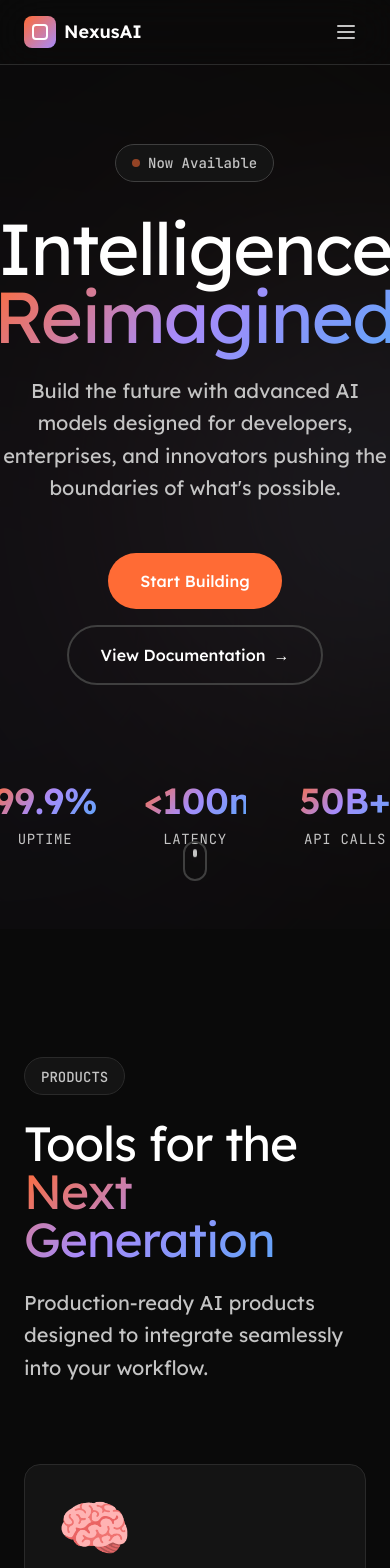
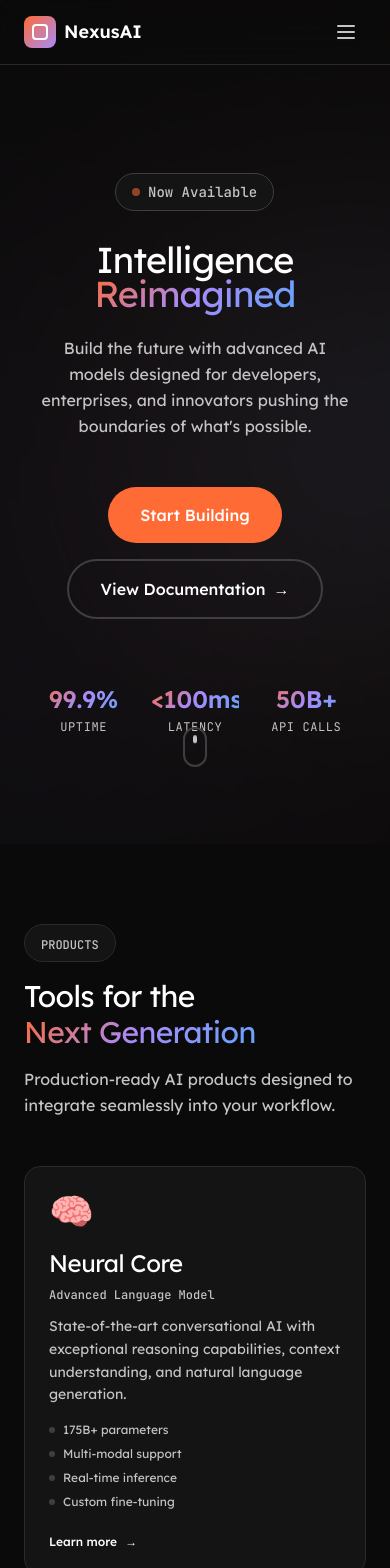
Before and after one commit to vtp772002/my-turborepo, a Next.js app in the folder apps/web/: page / in a window 390 px wide. Shown: the top 1568 px of the page. Built offline with nearby package versions, Linux system fonts and the light colour scheme.

Commit message:
Refactor landing page components for improved responsiveness and styling consistency

```diff
--- a/apps/web/components/landing/HeroSection.tsx
+++ b/apps/web/components/landing/HeroSection.tsx
@@ -43,7 +43,7 @@ export function HeroSection() {
 
         {/* Main heading */}
         <h1
-          className={`text-7xl md:text-8xl lg:text-9xl mb-6 leading-[0.95] tracking-tight text-[var(--color-text-primary)] ${
+          className={`text-4xl sm:text-5xl md:text-7xl lg:text-8xl xl:text-9xl mb-6 leading-[0.95] tracking-tight text-[var(--color-text-primary)] ${
             mounted ? 'animate-fade-in-up stagger-1' : 'opacity-0'
           }`}
         >
@@ -54,7 +54,7 @@ export function HeroSection() {
 
         {/* Subheading */}
         <p
-          className={`text-xl md:text-2xl text-[var(--color-text-secondary)] max-w-3xl mx-auto mb-12 leading-relaxed ${
+          className={`text-base sm:text-lg md:text-xl lg:text-2xl text-[var(--color-text-secondary)] max-w-3xl mx-auto mb-12 leading-relaxed px-4 ${
             mounted ? 'animate-fade-in-up stagger-2' : 'opacity-0'
           }`}
         >
@@ -81,7 +81,7 @@ export function HeroSection() {
 
         {/* Stats */}
         <div
-          className={`mt-24 grid grid-cols-3 gap-12 max-w-3xl mx-auto ${
+          className={`mt-16 sm:mt-20 md:mt-24 grid grid-cols-3 gap-6 sm:gap-8 md:gap-12 max-w-3xl mx-auto px-4 ${
             mounted ? 'animate-fade-in-up stagger-4' : 'opacity-0'
           }`}
         >
@@ -91,10 +91,10 @@ export function HeroSection() {
             { value: '50B+', label: 'API Calls' },
           ].map((stat, i) => (
             <div key={i} className="text-center">
-              <div className="text-4xl md:text-5xl font-instrument mb-2 gradient-text font-semibold">
+              <div className="text-2xl sm:text-3xl md:text-4xl lg:text-5xl font-instrument mb-1 sm:mb-2 gradient-text font-semibold">
                 {stat.value}
               </div>
-              <div className="text-sm text-[var(--color-text-secondary)] font-mono uppercase tracking-wider">
+              <div className="text-xs sm:text-sm text-[var(--color-text-secondary)] font-mono uppercase tracking-wider">
                 {stat.label}
               </div>
             </div>
--- a/apps/web/components/landing/ProductsSection.tsx
+++ b/apps/web/components/landing/ProductsSection.tsx
@@ -57,29 +57,29 @@ export function ProductsSection() {
   const [hoveredIndex, setHoveredIndex] = useState<number | null>(null);
 
   return (
-    <section id="products" className="relative py-32 px-6">
+    <section id="products" className="relative py-20 sm:py-24 md:py-32 px-6">
       <div className="max-w-[1280px] mx-auto">
         {/* Section header */}
-        <div className="mb-20">
-          <div className="inline-block px-4 py-1.5 rounded-full border border-[var(--color-border)] bg-[var(--color-bg-secondary)] mb-6">
-            <span className="text-sm font-mono text-[var(--color-text-secondary)] font-medium">PRODUCTS</span>
+        <div className="mb-12 sm:mb-16 md:mb-20">
+          <div className="inline-block px-4 py-1.5 rounded-full border border-[var(--color-border)] bg-[var(--color-bg-secondary)] mb-4 sm:mb-6">
+            <span className="text-xs sm:text-sm font-mono text-[var(--color-text-secondary)] font-medium">PRODUCTS</span>
           </div>
-          <h2 className="text-5xl md:text-7xl mb-6 max-w-3xl text-[var(--color-text-primary)]">
+          <h2 className="text-3xl sm:text-4xl md:text-5xl lg:text-6xl xl:text-7xl mb-4 sm:mb-6 max-w-3xl text-[var(--color-text-primary)]">
             Tools for the
             <br />
             <span className="gradient-text">Next Generation</span>
           </h2>
-          <p className="text-xl text-[var(--color-text-secondary)] max-w-2xl leading-relaxed">
+          <p className="text-base sm:text-lg md:text-xl text-[var(--color-text-secondary)] max-w-2xl leading-relaxed">
             Production-ready AI products designed to integrate seamlessly into your workflow.
           </p>
         </div>
 
         {/* Product cards grid */}
-        <div className="grid md:grid-cols-2 lg:grid-cols-3 gap-6">
+        <div className="grid sm:grid-cols-2 lg:grid-cols-3 gap-4 sm:gap-6">
           {products.map((product, index) => (
             <div
               key={index}
-              className="group relative p-8 border border-[var(--color-border)] rounded-2xl bg-[var(--color-bg-secondary)] backdrop-blur-sm hover:border-[var(--color-border-light)] transition-all duration-500 overflow-hidden"
+              className="group relative p-6 sm:p-8 border border-[var(--color-border)] rounded-2xl bg-[var(--color-bg-secondary)] backdrop-blur-sm hover:border-[var(--color-border-light)] transition-all duration-500 overflow-hidden"
               onMouseEnter={() => setHoveredIndex(index)}
               onMouseLeave={() => setHoveredIndex(null)}
             >
@@ -93,18 +93,18 @@ export function ProductsSection() {
 
               <div className="relative">
                 {/* Icon */}
-                <div className="text-6xl mb-6 transition-transform duration-500 group-hover:scale-110">
+                <div className="text-4xl sm:text-5xl md:text-6xl mb-4 sm:mb-6 transition-transform duration-500 group-hover:scale-110">
                   {product.icon}
                 </div>
 
                 {/* Product name */}
-                <h3 className="text-3xl font-instrument mb-2 transition-colors duration-300 text-[var(--color-text-primary)]">
+                <h3 className="text-2xl sm:text-3xl font-instrument mb-2 transition-colors duration-300 text-[var(--color-text-primary)]">
                   {product.name}
                 </h3>
 
                 {/* Tagline */}
                 <div
-                  className="text-sm font-mono mb-4 transition-colors duration-300 font-medium"
+                  className="text-xs sm:text-sm font-mono mb-3 sm:mb-4 transition-colors duration-300 font-medium"
                   style={{
                     color: hoveredIndex === index ? product.accent : 'var(--color-text-secondary)'
                   }}
@@ -113,16 +113,16 @@ export function ProductsSection() {
                 </div>
 
                 {/* Description */}
-                <p className="text-[var(--color-text-secondary)] mb-6 leading-relaxed text-[15px]">
+                <p className="text-[var(--color-text-secondary)] mb-4 sm:mb-6 leading-relaxed text-sm sm:text-[15px]">
                   {product.description}
                 </p>
 
                 {/* Features */}
-                <ul className="space-y-2 mb-8">
+                <ul className="space-y-2 mb-6 sm:mb-8">
                   {product.features.map((feature, i) => (
-                    <li key={i} className="flex items-center gap-2 text-sm text-[var(--color-text-secondary)]">
+                    <li key={i} className="flex items-center gap-2 text-xs sm:text-sm text-[var(--color-text-secondary)]">
                       <div
-                        className="w-1.5 h-1.5 rounded-full transition-colors duration-300"
+                        className="w-1.5 h-1.5 rounded-full transition-colors duration-300 flex-shrink-0"
                         style={{
                           backgroundColor: hoveredIndex === index ? product.accent : 'var(--color-border-light)'
                         }}
@@ -134,7 +134,7 @@ export function ProductsSection() {
 
                 {/* CTA */}
                 <button
-                  className="group/btn flex items-center gap-2 text-sm font-medium text-[var(--color-text-primary)] hover:gap-3 transition-all"
+                  className="group/btn flex items-center gap-2 text-xs sm:text-sm font-medium text-[var(--color-text-primary)] hover:gap-3 transition-all"
                   style={{
                     color: hoveredIndex === index ? product.accent : 'var(--color-text-primary)'
                   }}
@@ -148,11 +148,11 @@ export function ProductsSection() {
         </div>
 
         {/* Bottom CTA */}
-        <div className="mt-16 text-center">
-          <p className="text-[var(--color-text-secondary)] mb-4 text-lg">
+        <div className="mt-12 sm:mt-16 text-center">
+          <p className="text-[var(--color-text-secondary)] mb-4 text-base sm:text-lg">
             Need a custom solution?
           </p>
-          <button className="px-8 py-3 border border-[var(--color-border-light)] rounded-full text-sm font-medium text-[var(--color-text-primary)] hover:border-[var(--color-text-primary)] hover:bg-[var(--color-bg-secondary)] transition-all hover:scale-105">
+          <button className="px-6 sm:px-8 py-2.5 sm:py-3 border border-[var(--color-border-light)] rounded-full text-xs sm:text-sm font-medium text-[var(--color-text-primary)] hover:border-[var(--color-text-primary)] hover:bg-[var(--color-bg-secondary)] transition-all hover:scale-105">
             Contact Enterprise Sales
           </button>
         </div>
```
Also changed, not shown: apps/web/components/landing/FeaturesGrid.tsx (+14 -14 lines), apps/web/components/landing/PricingSection.tsx (+32 -32 lines).
